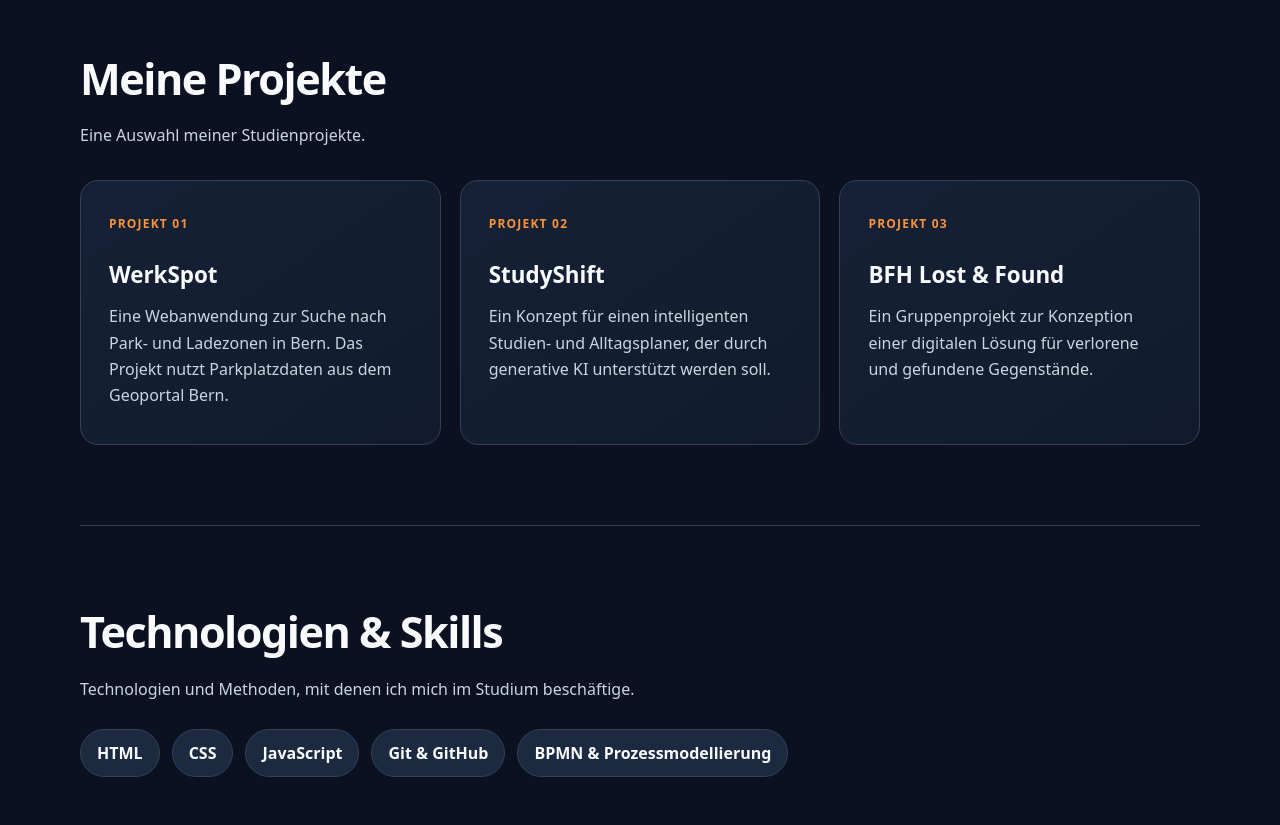
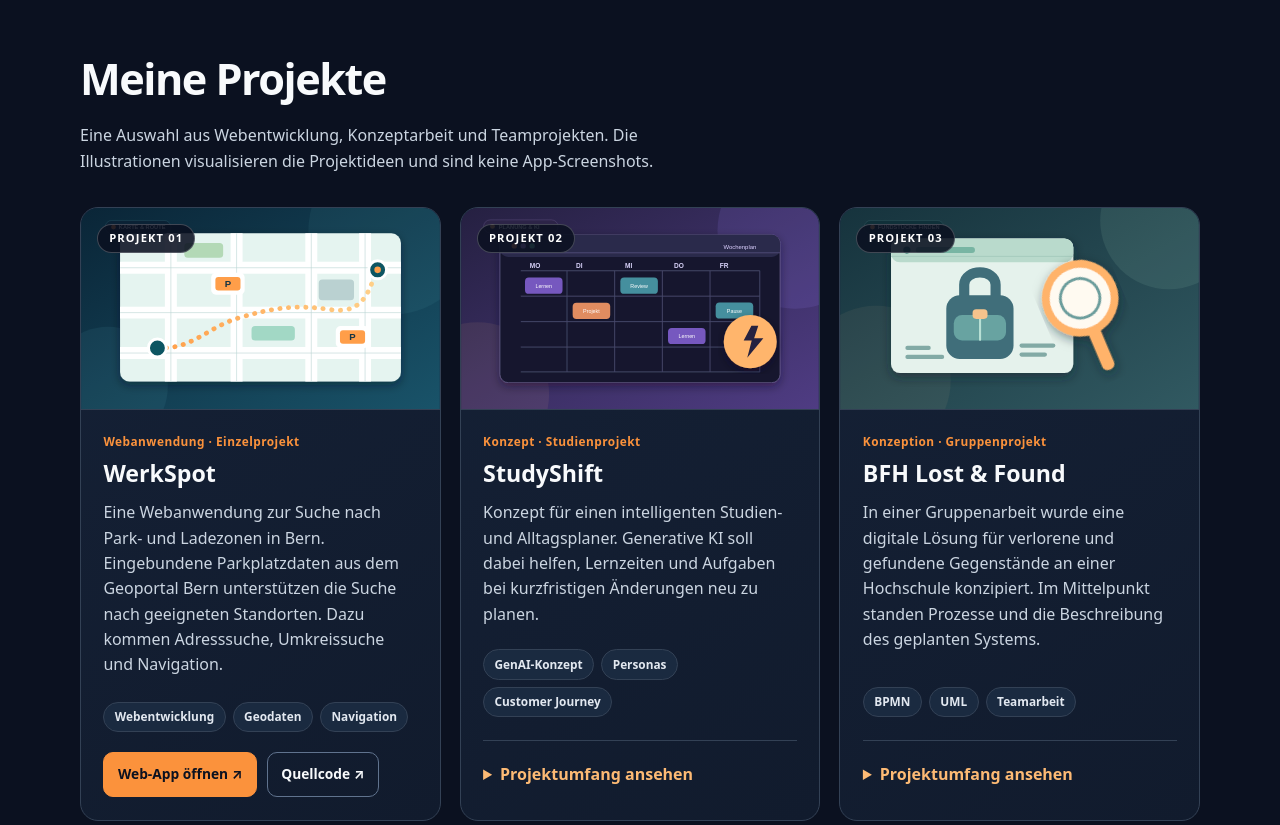
Before and after one commit to prithish10/prithish10.github.io, a plain HTML site: page index.html in a window 1280 px wide. Shown: the part 1080-1905 px from the top of the page. Drawn offline with Linux system fonts and the light colour scheme.

Commit message:
feat: add detailed project cards and illustrations

```diff
--- a/index.html
+++ b/index.html
@@ -65,35 +65,99 @@
       <h2>Meine Projekte</h2>
 
       <p>
-        Eine Auswahl meiner Studienprojekte.
+        Eine Auswahl aus Webentwicklung, Konzeptarbeit und Teamprojekten.
+        Die Illustrationen visualisieren die Projektideen und sind keine App-Screenshots.
       </p>
 
       <div class="project-grid">
-        <article class="project-card">
-          <h3>WerkSpot</h3>
-          <p>
-            Eine Webanwendung zur Suche nach
-            Park- und Ladezonen in Bern.
-            Das Projekt nutzt Parkplatzdaten
-            aus dem Geoportal Bern.
-          </p>
+
+        <!-- WerkSpot: realisierte Webanwendung -->
+        <article class="project-card" aria-labelledby="projekt-werkspot">
+          <img class="project-image" src="werkspot.svg"
+               alt="Illustration einer Stadtkarte mit Parkfeld-Markierungen und einer Route für WerkSpot"
+               width="1200" height="675" loading="lazy" decoding="async">
+          <div class="project-content">
+            <p class="project-type">Webanwendung · Einzelprojekt</p>
+            <h3 id="projekt-werkspot">WerkSpot</h3>
+            <p class="project-description">
+              Eine Webanwendung zur Suche nach Park- und Ladezonen in Bern.
+              Eingebundene Parkplatzdaten aus dem Geoportal Bern unterstützen
+              die Suche nach geeigneten Standorten. Dazu kommen
+              Adresssuche, Umkreissuche und Navigation.
+            </p>
+            <ul class="project-tags" aria-label="Themen und Technologien von WerkSpot">
+              <li>Webentwicklung</li>
+              <li>Geodaten</li>
+              <li>Navigation</li>
+            </ul>
+            <div class="project-actions">
+              <a class="project-link project-link-primary"
+                 href="https://werk-spot-five.vercel.app/"
+                 target="_blank" rel="noopener noreferrer">Web-App öffnen ↗</a>
+              <a class="project-link"
+                 href="https://github.com/prithish10/DeliverySpot"
+                 target="_blank" rel="noopener noreferrer">Quellcode ↗</a>
+            </div>
+          </div>
         </article>
-        <article class="project-card">
-          <h3>StudyShift</h3>
-          <p>
-            Ein Konzept für einen intelligenten
-            Studien- und Alltagsplaner,
-            der durch generative KI unterstützt
-            werden soll.
-          </p>
+
+        <!-- StudyShift: als Konzept kennzeichnen, keine fertige App behaupten -->
+        <article class="project-card" aria-labelledby="projekt-studyshift">
+          <img class="project-image" src="studyshift.svg"
+               alt="Illustration eines Wochenplaners mit Kalenderblöcken und KI-Symbol für StudyShift"
+               width="1200" height="675" loading="lazy" decoding="async">
+          <div class="project-content">
+            <p class="project-type">Konzept · Studienprojekt</p>
+            <h3 id="projekt-studyshift">StudyShift</h3>
+            <p class="project-description">
+              Konzept für einen intelligenten Studien- und Alltagsplaner.
+              Generative KI soll dabei helfen, Lernzeiten und Aufgaben
+              bei kurzfristigen Änderungen neu zu planen.
+            </p>
+            <ul class="project-tags" aria-label="Methoden von StudyShift">
+              <li>GenAI-Konzept</li>
+              <li>Personas</li>
+              <li>Customer Journey</li>
+            </ul>
+            <details class="project-more">
+              <summary>Projektumfang ansehen</summary>
+              <p>
+                Im Rahmen der Semesterarbeit wurden unter anderem Personas,
+                ein Value Proposition Canvas und eine Customer Journey
+                für die Konzeptentwicklung erarbeitet.
+              </p>
+            </details>
+          </div>
         </article>
-        <article class="project-card">
-          <h3>BFH Lost & Found</h3>
-          <p>
-            Ein Gruppenprojekt zur Konzeption
-            einer digitalen Lösung für
-            verlorene und gefundene Gegenstände.
-          </p>
+
+        <!-- Lost & Found: Gruppenprojekt und Konzeption transparent darstellen -->
+        <article class="project-card" aria-labelledby="projekt-lostfound">
+          <img class="project-image" src="lost-found.svg"
+               alt="Illustration einer Fundgegenstand-Karte mit Lupe und Verbindungslinien für Lost & Found"
+               width="1200" height="675" loading="lazy" decoding="async">
+          <div class="project-content">
+            <p class="project-type">Konzeption · Gruppenprojekt</p>
+            <h3 id="projekt-lostfound">BFH Lost &amp; Found</h3>
+            <p class="project-description">
+              In einer Gruppenarbeit wurde eine digitale Lösung für
+              verlorene und gefundene Gegenstände an einer Hochschule
+              konzipiert. Im Mittelpunkt standen Prozesse und
+              die Beschreibung des geplanten Systems.
+            </p>
+            <ul class="project-tags" aria-label="Methoden von Lost and Found">
+              <li>BPMN</li>
+              <li>UML</li>
+              <li>Teamarbeit</li>
+            </ul>
+            <details class="project-more">
+              <summary>Projektumfang ansehen</summary>
+              <p>
+                Gemeinsam im Team entstanden unter anderem Prozessmodelle,
+                UML-Diagramme, Variantenvergleiche und eine
+                Management-Zusammenfassung.
+              </p>
+            </details>
+          </div>
         </article>
 
       </div>
--- a/style.css
+++ b/style.css
@@ -140,19 +140,22 @@ h2 {
   color: var(--muted);
 }
 
-/* Projektkarten: CSS Grid (Vorlesung 2) */
+/* Projektkarten: Grid (Vorl. 2), flexible Bilder und innere Flexbox */
 .project-grid {
   display: grid;
   grid-template-columns: repeat(3, minmax(0, 1fr));
   gap: 1.2rem;
   margin-top: 2rem;
   counter-reset: project;
+  align-items: stretch;
 }
 .project-card {
   counter-increment: project;
+  position: relative;
   min-width: 0;
-  min-height: 265px;
-  padding: 1.75rem;
+  display: flex;
+  flex-direction: column;
+  overflow: hidden;
   border: 1px solid var(--border);
   border-radius: 18px;
   background: linear-gradient(145deg, var(--surface), #111b2d);
@@ -160,14 +163,124 @@ h2 {
 }
 .project-card::before {
   content: "PROJEKT 0" counter(project);
+  position: absolute;
+  z-index: 1;
+  top: 1rem;
+  left: 1rem;
+  padding: 0.28rem 0.7rem;
+  border-radius: 999px;
+  color: #ffffff;
+  background: rgba(11, 17, 32, 0.88);
+  border: 1px solid rgba(255,255,255,0.22);
+  font-size: 0.7rem;
+  letter-spacing: 0.1em;
+  font-weight: 800;
+}
+.project-card:hover {
+  border-color: var(--accent);
+  transform: translateY(-4px);
+}
+.project-image {
+  display: block;
+  width: 100%;
+  height: auto;
+  aspect-ratio: 16 / 9;
+  object-fit: cover;
+  border-bottom: 1px solid var(--border);
+  background: var(--surface-soft);
+}
+.project-content {
+  display: flex;
+  flex: 1;
+  flex-direction: column;
+  padding: 1.4rem;
+  gap: 0;
+}
+.project-type {
+  margin: 0 0 0.45rem;
   color: var(--accent);
-  font-size: 0.75rem;
+  font-size: 0.74rem;
   font-weight: 800;
-  letter-spacing: 0.1em;
+  letter-spacing: 0.04em;
 }
-.project-card:hover { border-color: var(--accent); transform: translateY(-4px); }
-.project-card h3 { margin: 1.3rem 0 0.6rem; font-size: 1.4rem; }
-.project-card p { margin: 0; color: var(--muted); }
+.project-card h3 {
+  margin: 0 0 0.8rem;
+  font-size: 1.45rem;
+  line-height: 1.25;
+}
+.project-description {
+  margin: 0 0 1.4rem;
+  color: var(--muted);
+  line-height: 1.58;
+}
+.project-tags {
+  display: flex;
+  flex-wrap: wrap;
+  gap: 0.45rem;
+  margin: auto 0 1.25rem;
+  padding: 0;
+  list-style: none;
+}
+.project-tags li {
+  border: 1px solid var(--border);
+  border-radius: 999px;
+  padding: 0.28rem 0.65rem;
+  background: #1a2a40;
+  color: #e2e8f0;
+  font-size: 0.74rem;
+  font-weight: 600;
+}
+.project-actions {
+  display: flex;
+  flex-wrap: wrap;
+  align-items: center;
+  gap: 0.6rem;
+}
+.project-link {
+  display: inline-flex;
+  align-items: center;
+  min-height: 44px;
+  padding: 0.65rem 0.85rem;
+  border: 1px solid #60738e;
+  border-radius: 10px;
+  color: #f8fafc;
+  font-size: 0.86rem;
+  font-weight: 700;
+}
+.project-link-primary {
+  background: var(--accent);
+  color: var(--bg);
+  border-color: var(--accent);
+}
+.project-link:hover {
+  border-color: var(--accent);
+  color: var(--accent);
+}
+.project-link-primary:hover {
+  color: var(--bg);
+  background: #fdba74;
+}
+.project-more {
+  margin-top: 0.15rem;
+  border-top: 1px solid var(--border);
+  padding-top: 0.8rem;
+}
+.project-more summary {
+  cursor: pointer;
+  color: #fdba74;
+  font-weight: 700;
+  min-height: 44px;
+  padding: 0.45rem 0;
+}
+.project-more p {
+  margin: 0.5rem 0 0;
+  color: var(--muted);
+  font-size: 0.92rem;
+}
+.project-more summary:focus-visible {
+  outline: 3px solid var(--accent);
+  outline-offset: 3px;
+}
 
 /* Skill-Chips und Kontakt */
 .skills ul {
```
Also changed, not shown: lost-found.svg (added), studyshift.svg (added), werkspot.svg (added).
